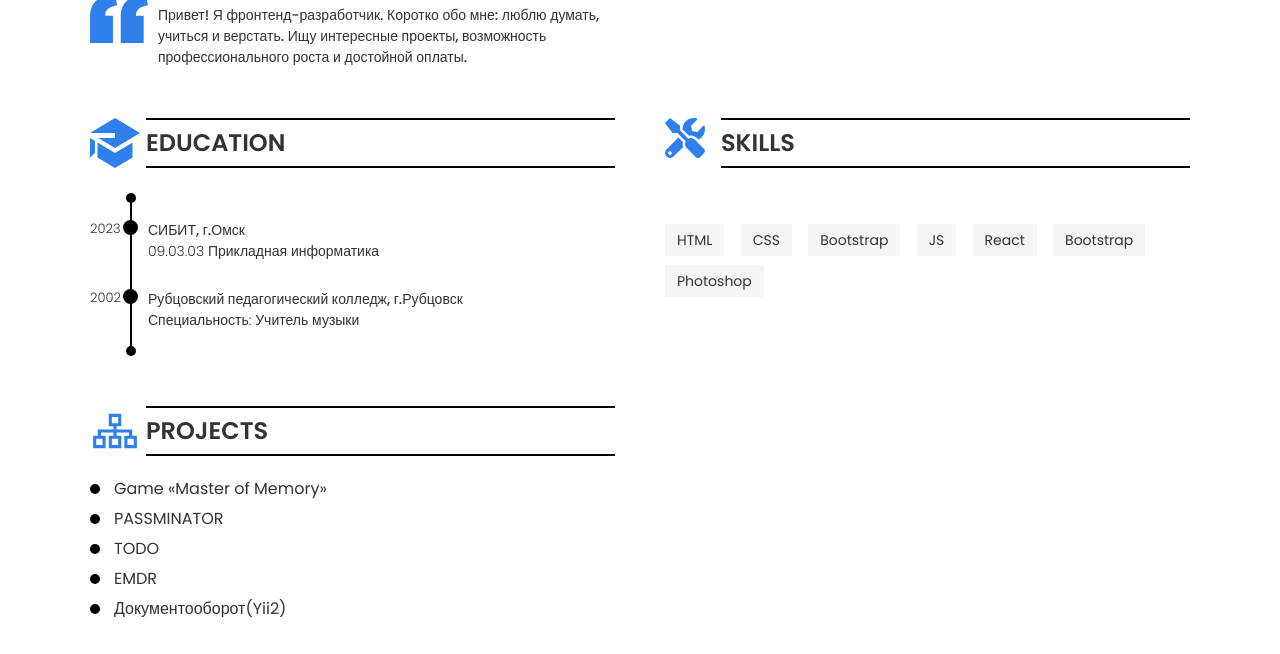
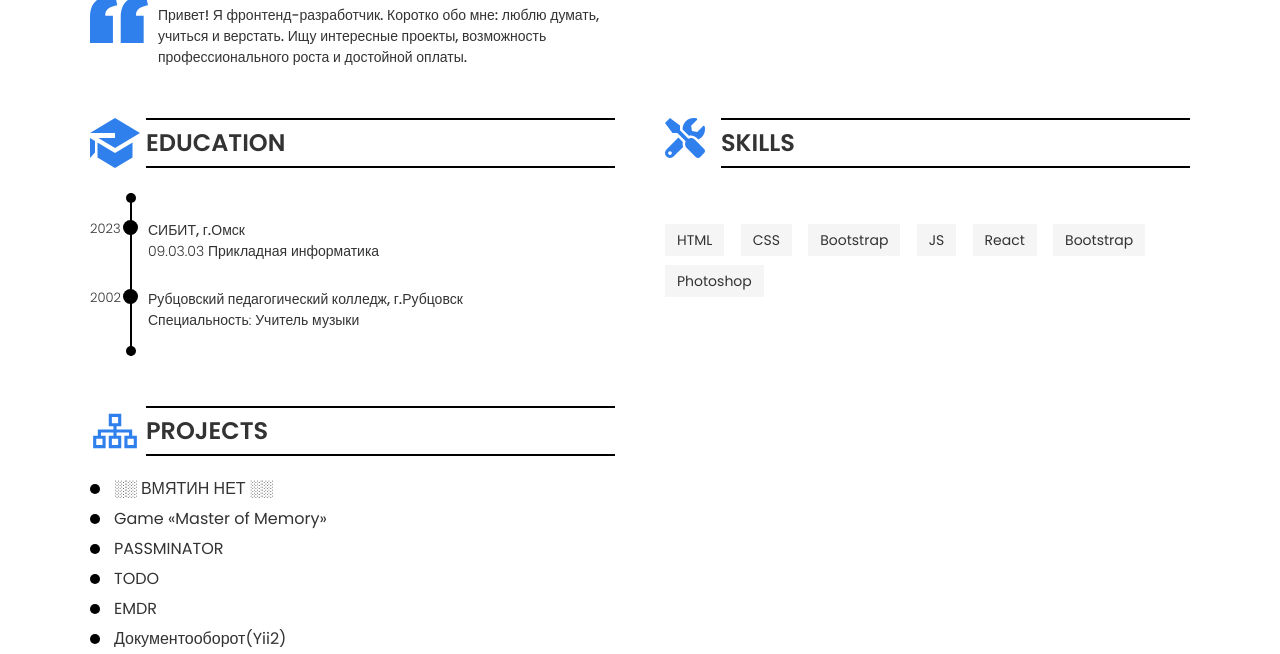
Before and after one commit to gorsobes/Resume, a plain HTML site: page index.html in a window 1280 px wide. Shown: the part 146-800 px from the top of the page. Drawn offline with Linux system fonts and the light colour scheme.

Commit message:
vmytinnet

```diff
--- a/index.html
+++ b/index.html
@@ -187,6 +187,13 @@
                             <div class="body">
 
                                 <ul class="project__cont">
+                                    <li class="block">
+
+                                        <p class="name">
+                                            <a href="https://vmyatinnet55.ru/" class="link" target="_blank">░░ ВМЯТИН НЕТ ░░</a>
+                                        </p>
+
+                                    </li>
 
                                     <li class="block">
 
```
